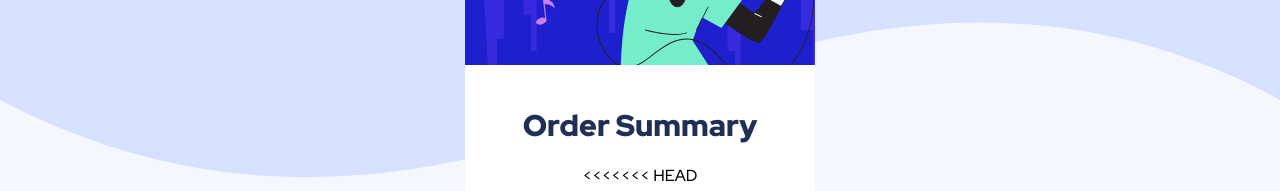
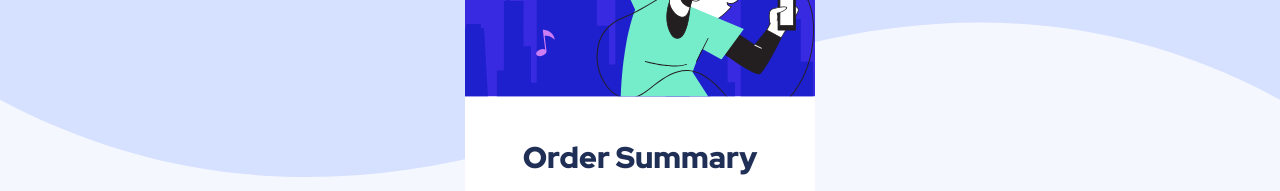
Before and after one commit to NaveenGumaste/Order-Summary-Component, a plain HTML site: page index.html in a window 1280 px wide. Shown: the part 211-402 px from the top of the page. Drawn offline with Linux system fonts and the light colour scheme; files whose address does not match are found by name.

Commit message:
Html fix

```diff
--- a/index.html
+++ b/index.html
@@ -22,11 +22,7 @@
         </div>
         <header class="header">
           <h1 class="title">Order Summary</h1>
-<<<<<<< HEAD
-        </header>
-=======
           </header>
->>>>>>> e24f4b1bc5410b6cd967505173c3e330f11d603a
           <p class="subtitle">
             You can now listen to millions of songs, audiobooks, and podcasts on
             any device anywhere you like!
@@ -51,15 +47,6 @@
       </div>
     </div>
   </div>
-<<<<<<< HEAD
 </main>
-=======
-    <!-- <div class="attribution">
-      Challenge by
-      <a href="https://www.frontendmentor.io?ref=challenge" target="_blank"
-        >Frontend Mentor</a>. Coded by <a href="#">Naveen Gumaste</a>.
-    </div> -->
-      </main>
->>>>>>> e24f4b1bc5410b6cd967505173c3e330f11d603a
   </body>
 </html>
```
